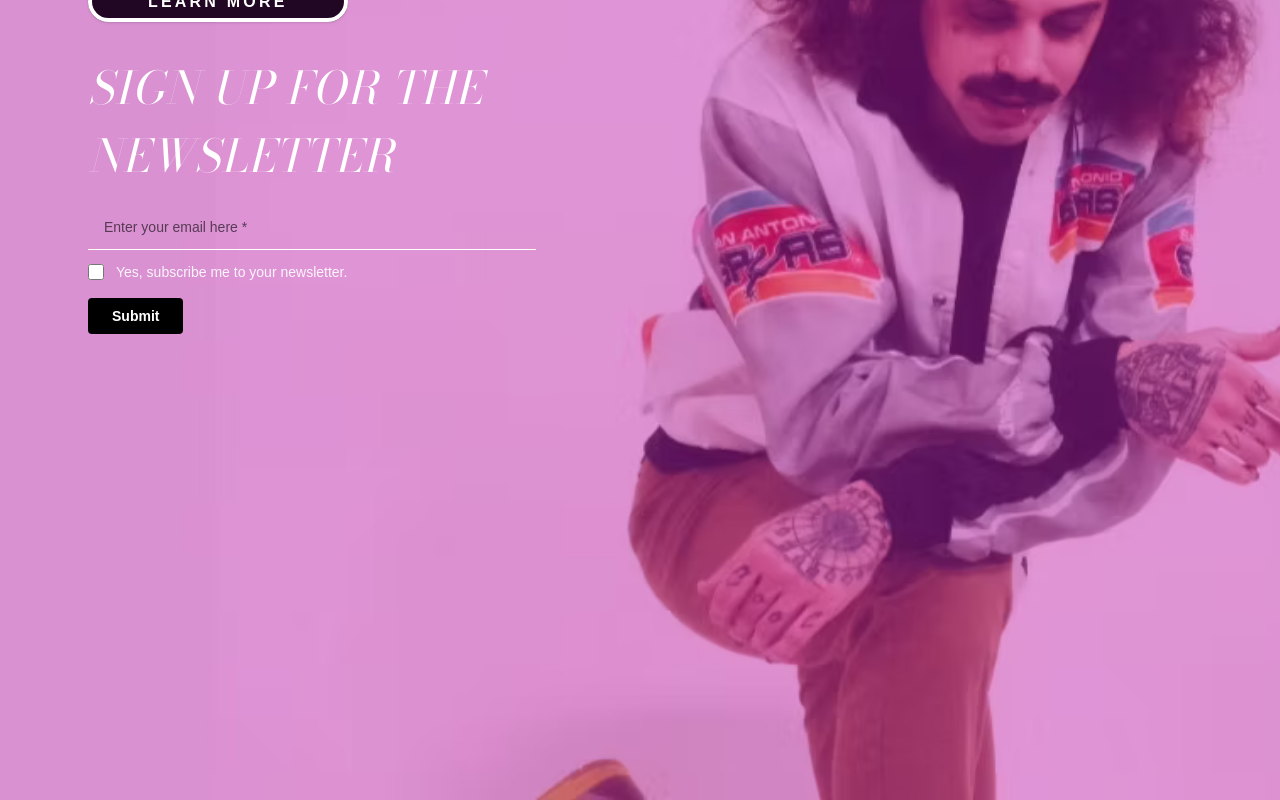
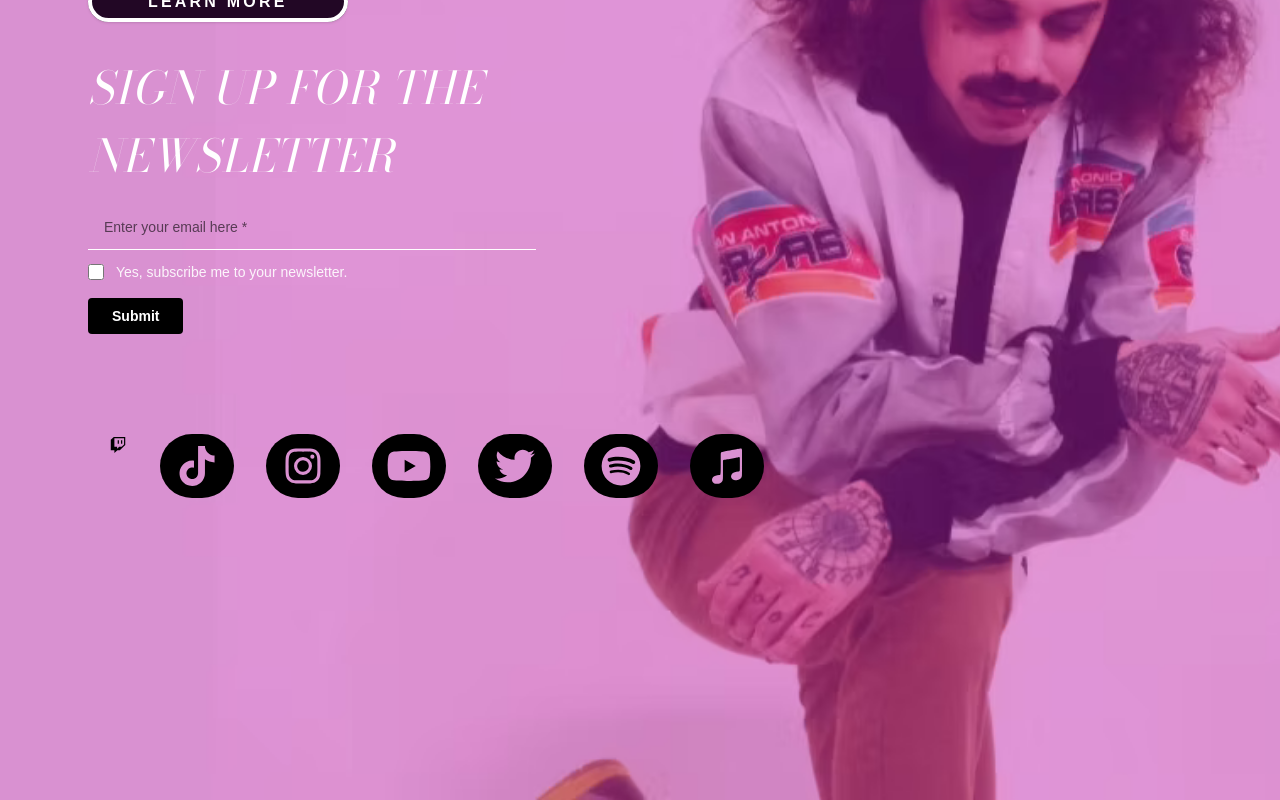
Before and after one commit to BitLionLLC/keeflercom, a Next.js app: page / in a window 1280 px wide. Shown: the part 3291-4091 px from the top of the page. Built offline with nearby package versions, Linux system fonts and the light colour scheme.

Commit message:
Adds social links

```diff
--- a/src/app/page.js
+++ b/src/app/page.js
@@ -7,6 +7,8 @@ import join from "../assets/home/join.png";
 import keefler from "../assets/home/keefler.png";
 import grid from "../assets/home/grid.png";
 import primeAlbum from "../assets/home/prime_album.png";
+import { FontAwesomeIcon } from "@fortawesome/react-fontawesome";
+import { faTwitch, faTiktok, faInstagram, faYoutube, faTwitter, faSpotify, faItunesNote } from "@fortawesome/free-brands-svg-icons";
 
 function Header() {
   return (
@@ -138,6 +140,29 @@ function JoinSection() {
                 </div>
                 <button type="button" className="mt-4 rounded bg-black px-6 py-2 text-sm font-semibold text-white">Submit</button>
               </form>
+              <div className="mt-[100px] ml-[20px] flex gap-8">
+                  <a href="https://www.twitch.tv/keefler_elf">
+                    <FontAwesomeIcon icon={faTwitch} className="text-black text-md w-[62px] h-[62px]" aria-label="Twitch" />
+                  </a>
+                  <a href="https://www.tiktok.com/@keeflermusic">
+                    <FontAwesomeIcon icon={faTiktok} className="text-[#da91d1] bg-black p-3 text-[40px] rounded-full text-md w-[62px] h-[62px]" aria-label="TikTok" />
+                  </a>
+                  <a href="https://www.instagram.com/keefler_elf/">
+                    <FontAwesomeIcon icon={faInstagram} className="text-[#da91d1] bg-black p-3 text-[40px] rounded-full text-md w-[62px] h-[62px]" aria-label="Instagram" />
+                  </a>
+                  <a href="https://youtube.com/@keeflermusic">
+                    <FontAwesomeIcon icon={faYoutube} className="text-[#da91d1] bg-black p-3 text-[40px] rounded-full text-md w-[62px] h-[62px]" aria-label="YouTube" />
+                  </a>
+                  <a href="https://x.com/Keefler_Elf">
+                    <FontAwesomeIcon icon={faTwitter} className="text-[#da91d1] bg-black p-3 text-[40px] rounded-full text-md w-[62px] h-[62px]" aria-label="Twitter" />
+                  </a>
+                  <a href="https://open.spotify.com/artist/3t3zKVdiWERcdDHg6ei89c">
+                    <FontAwesomeIcon icon={faSpotify} className="text-[#da91d1] bg-black p-3 text-[40px] rounded-full text-md w-[62px] h-[62px]" aria-label="Spotify" />
+                  </a>
+                  <a href="https://music.apple.com/us/artist/keefler/1567547480">
+                    <FontAwesomeIcon icon={faItunesNote} className="text-[#da91d1] bg-black p-3 text-[40px] rounded-full text-md w-[62px] h-[62px]" aria-label="Apple Music" />
+                  </a>
+              </div>
             </div>
           </div>
         </div>
```
Also changed, not shown: package.json (+8 -4 lines), 2 other files (tests, documents, lock files or other folders).
